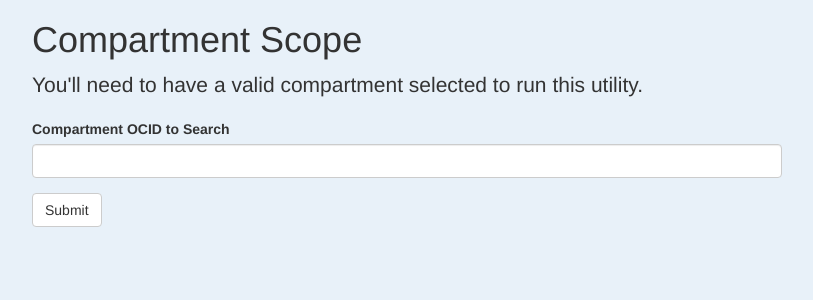
After one commit to CarlDownsOracle/oci-api-examples, a Flask app: page /choose_compartment in a window 1280 px wide. The commit adds this page. Shown: the top 300 px of the page, without its empty margins (38-851 px from the left). Run offline with Flask 2, Linux system fonts and the light colour scheme; some libraries are stand-ins or nearby versions.

Commit message:
added flask form to input compartment id added flask bootstrap

```diff
--- /dev/null
+++ b/app/forms.py
@@ -0,0 +1,8 @@
+from flask_wtf import FlaskForm
+from wtforms import StringField, SubmitField
+
+
+class CompartmentForm(FlaskForm):
+    compartment_field = StringField('Compartment OCID to Search')
+    compartment_field.data = 'ok'
+    submit = SubmitField('Submit')
--- /dev/null
+++ b/app/templates/form.html
@@ -0,0 +1,35 @@
+{% extends 'bootstrap/base.html' %}
+{% import "bootstrap/wtf.html" as wtf %}
+
+{% block styles %}
+{{ super() }}
+	<style>
+		body { background: #e8f1f9; }
+	</style>
+{% endblock %}
+
+
+{% block title %}
+Select Compartment
+{% endblock %}
+
+
+{% block content %}
+
+<div class="container">
+  <div class="row">
+    <div class="col-md-10 col-lg-8 mx-lg-auto mx-md-auto">
+
+      <h1 class="pt-5 pb-2">Compartment Scope</h1>
+
+      <p class="lead">You'll need to have a valid compartment selected to run this utility.</p>
+
+      {{ wtf.quick_form(form) }}
+
+      <p class="pt-5"><strong>{{ message }}</strong></p>
+
+    </div>
+  </div>
+</div>
+
+{% endblock %}
--- a/app/views.py
+++ b/app/views.py
@@ -1,15 +1,24 @@
-from flask import Flask, render_template
+from flask import Flask, render_template, url_for
+from flask_bootstrap import Bootstrap
+from werkzeug.utils import redirect
+
+from app.forms import CompartmentForm
 from app.utils import *
 from app.oci_client import *
 from app.oci_config import *
 
 app = Flask(__name__)
 
+app.config['SECRET_KEY'] = 'Flask-WTF requires an encryption key - the string can be anything'
+
+# Flask-Bootstrap requires this line
+Bootstrap(app)
+
 
 @app.route('/')
 @app.route('/index')
 def default_route():
-    context = {'scope': get_search_scope()}
+    context = {'compartment_scope': app.config.get('compartment_scope')}
     return render_template('base.html', context=context)
 
 
@@ -17,6 +26,20 @@ def default_route():
 def get_config_route():
     response = get_configuration()
     return response
+
+
+@app.route('/choose_compartment', methods=['GET', 'POST'])
+def get_compartment_scope_route():
+
+    context = {}
+    form = CompartmentForm()
+
+    if form.validate_on_submit():
+        choice = form.compartment_field
+        app.config['compartment_scope'] = choice.data
+        return redirect(url_for('default_route'))
+
+    return render_template('form.html', context=context, form=form)
 
 
 @app.route('/validate')
```
Also changed, not shown: app/templates/base.html (+19 -10 lines).
